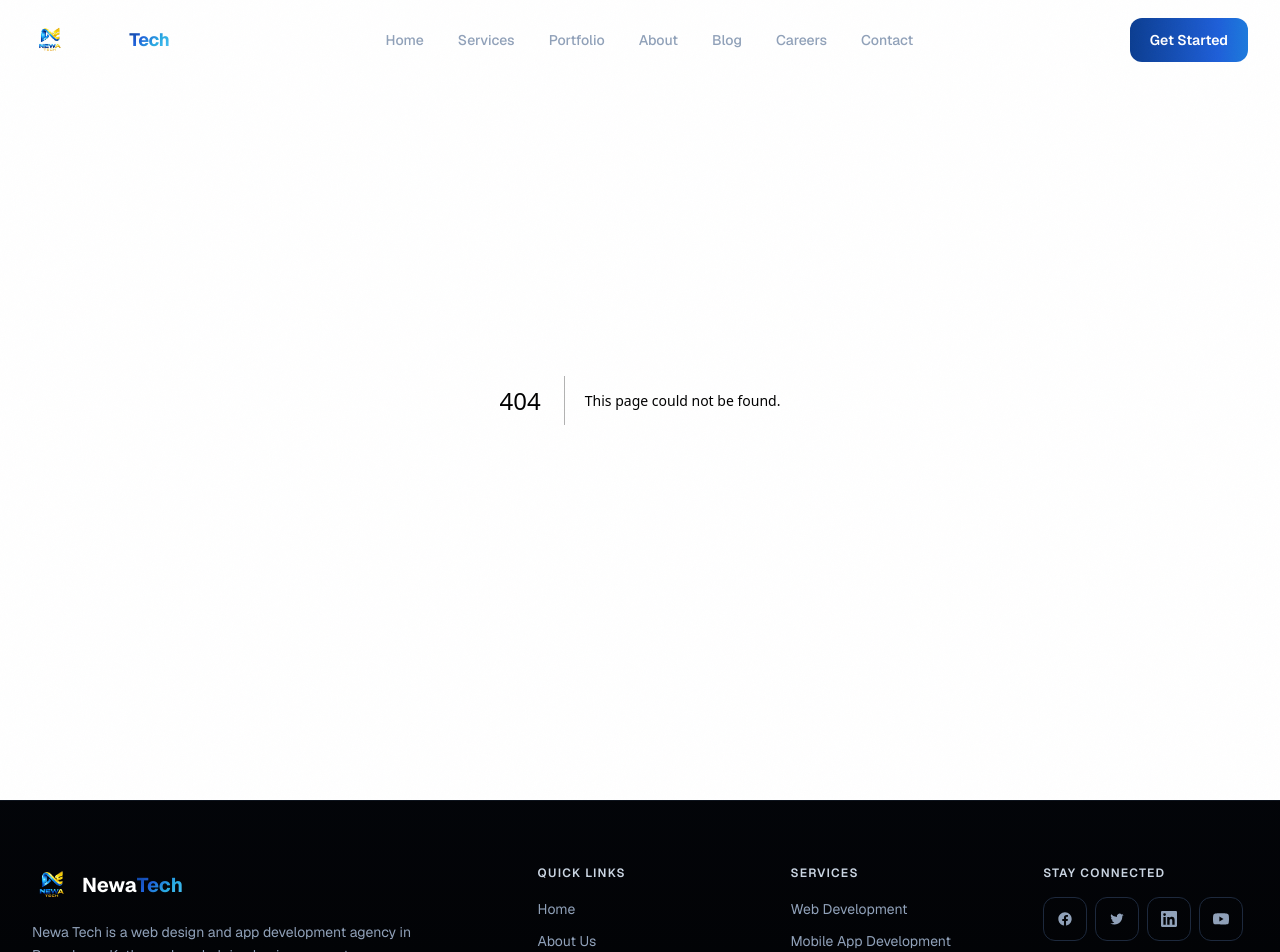
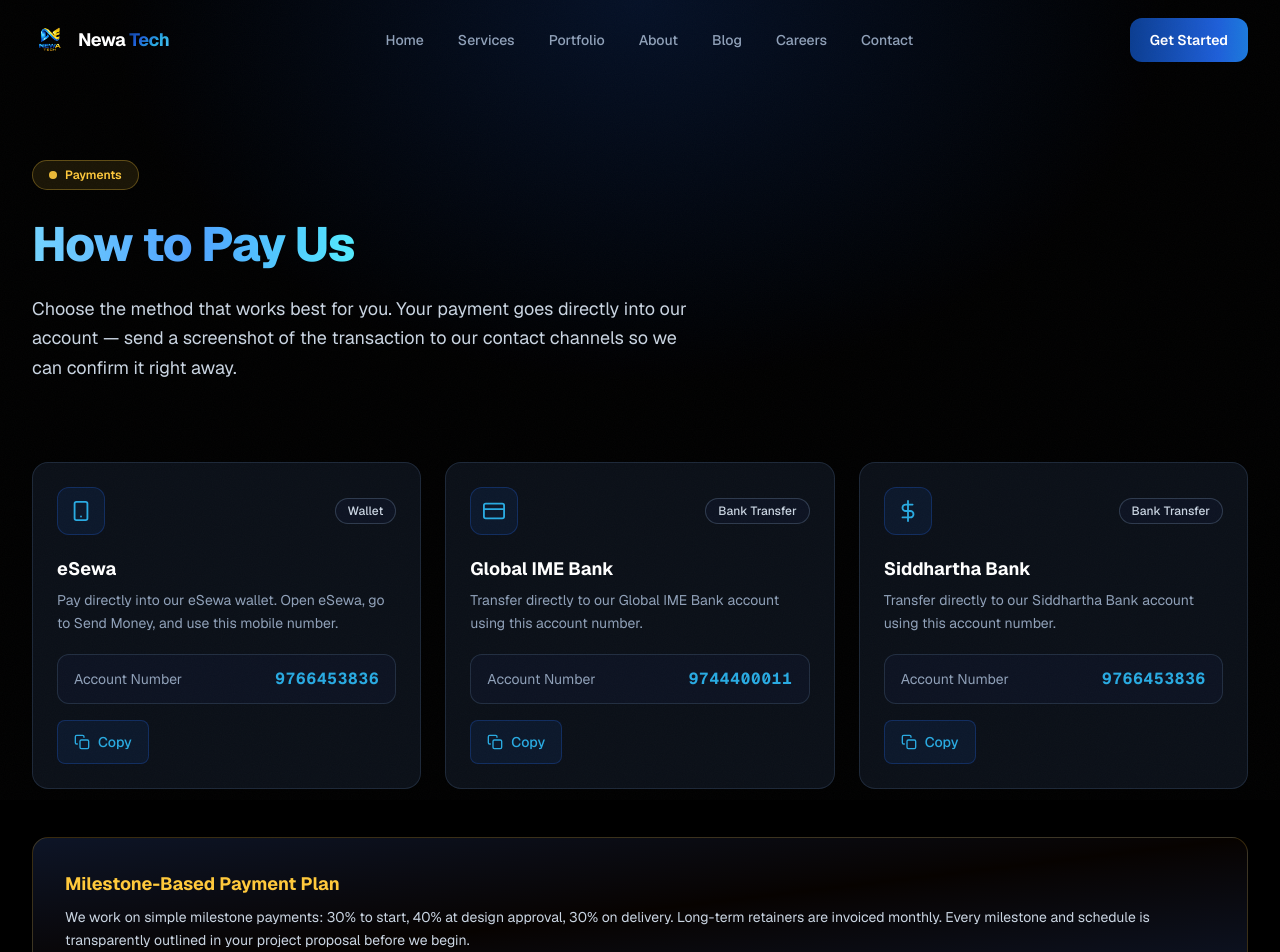
Before and after one commit to Newar-Engineer/Corporate-, a Next.js app: page /payment in a window 1280 px wide. Before the commit this address had no page. Shown: the top 952 px of the page. Built offline with nearby package versions, Linux system fonts and the light colour scheme.

Commit message:
Add /payment page and real footer social links

```diff
--- /dev/null
+++ b/src/app/payment/PaymentCopyButton.tsx
@@ -0,0 +1,37 @@
+"use client";
+
+import { useState } from "react";
+import { useToast } from "@/components/ui/Toast";
+import { FiCopy, FiCheck } from "react-icons/fi";
+
+interface PaymentCopyButtonProps {
+  accountNumber: string;
+}
+
+export default function PaymentCopyButton({ accountNumber }: PaymentCopyButtonProps) {
+  const { showToast } = useToast();
+  const [copied, setCopied] = useState(false);
+
+  async function handleCopy() {
+    try {
+      await navigator.clipboard.writeText(accountNumber);
+      setCopied(true);
+      showToast({ type: "success", message: "Account number copied" });
+      setTimeout(() => setCopied(false), 2000);
+    } catch {
+      showToast({ type: "error", message: "Could not copy. Copy it manually." });
+    }
+  }
+
+  return (
+    <button
+      type="button"
+      onClick={handleCopy}
+      className="inline-flex min-h-[44px] items-center gap-2 rounded-lg border border-primary/30 bg-primary/10 px-4 py-2 text-sm font-medium text-primary-light transition-colors hover:bg-primary/20"
+      aria-label={`Copy account number ${accountNumber}`}
+    >
+      {copied ? <FiCheck size={16} /> : <FiCopy size={16} />}
+      {copied ? "Copied" : "Copy"}
+    </button>
+  );
+}
--- /dev/null
+++ b/src/app/payment/page.tsx
@@ -0,0 +1,110 @@
+import type { Metadata } from "next";
+import { FiSmartphone, FiCreditCard, FiDollarSign } from "react-icons/fi";
+import PaymentCopyButton from "./PaymentCopyButton";
+
+export const metadata: Metadata = {
+  title: "Payments — Newa Tech",
+  description:
+    "Pay Newa Tech directly via eSewa, Global IME Bank, or Siddhartha Bank. Use the account details below to complete your payment.",
+};
+
+const paymentMethods = [
+  {
+    name: "eSewa",
+    icon: FiSmartphone,
+    number: "9766453836",
+    type: "Wallet",
+    description:
+      "Pay directly into our eSewa wallet. Open eSewa, go to Send Money, and use this mobile number.",
+  },
+  {
+    name: "Global IME Bank",
+    icon: FiCreditCard,
+    number: "9744400011",
+    type: "Bank Transfer",
+    description:
+      "Transfer directly to our Global IME Bank account using this account number.",
+  },
+  {
+    name: "Siddhartha Bank",
+    icon: FiDollarSign,
+    number: "9766453836",
+    type: "Bank Transfer",
+    description:
+      "Transfer directly to our Siddhartha Bank account using this account number.",
+  },
+];
+
+export default function PaymentPage() {
+  return (
+    <div className="bg-black min-h-screen text-slate-100 selection:bg-gold selection:text-black">
+      <section className="relative overflow-hidden pt-32 pb-16 sm:pt-40 sm:pb-20">
+        <div className="absolute inset-0 bg-[radial-gradient(ellipse_at_top,rgba(30,95,217,0.18),transparent_60%)]" />
+        <div className="relative mx-auto max-w-7xl px-4 sm:px-6 lg:px-8">
+          <span className="inline-flex items-center gap-2 rounded-full border border-gold/30 bg-gold/10 px-4 py-1.5 text-xs font-semibold text-gold mb-6">
+            <span className="h-2 w-2 rounded-full bg-gold animate-pulse" />
+            Payments
+          </span>
+          <h1 className="text-3xl sm:text-5xl font-extrabold text-white leading-tight tracking-tight mb-5">
+            <span className="bg-gradient-to-r from-sky-300 via-blue-400 to-cyan-300 bg-clip-text text-transparent">
+              How to Pay Us
+            </span>
+          </h1>
+          <p className="text-slate-300 text-base sm:text-lg leading-relaxed max-w-2xl">
+            Choose the method that works best for you. Your payment goes directly
+            into our account — send a screenshot of the transaction to our
+            contact channels so we can confirm it right away.
+          </p>
+        </div>
+      </section>
+
+      <section className="relative pb-20 sm:pb-28">
+        <div className="mx-auto max-w-7xl px-4 sm:px-6 lg:px-8">
+          <div className="grid grid-cols-1 md:grid-cols-2 lg:grid-cols-3 gap-6">
+            {paymentMethods.map((method) => (
+              <div
+                key={method.name}
+                className="group relative overflow-hidden rounded-2xl border border-slate-700/50 bg-slate-800/40 p-6 transition-all duration-300 hover:-translate-y-1 hover:border-primary/40 hover:shadow-[0_0_30px_rgba(30,95,217,0.15)]"
+              >
+                <div className="flex items-center justify-between mb-5">
+                  <div className="flex h-12 w-12 items-center justify-center rounded-xl border border-primary/30 bg-primary/10 text-primary-light">
+                    <method.icon size={22} />
+                  </div>
+                  <span className="rounded-full border border-slate-600/60 bg-slate-900/60 px-3 py-1 text-xs font-medium text-slate-300">
+                    {method.type}
+                  </span>
+                </div>
+
+                <h2 className="text-lg font-bold text-white mb-1.5">{method.name}</h2>
+                <p className="text-sm text-slate-400 leading-relaxed mb-5">
+                  {method.description}
+                </p>
+
+                <div className="flex items-center justify-between gap-3 rounded-xl border border-slate-700/60 bg-slate-900/60 px-4 py-3 mb-4">
+                  <span className="text-sm text-slate-400">Account Number</span>
+                  <span className="text-base font-mono font-bold text-primary-light tracking-wider">
+                    {method.number}
+                  </span>
+                </div>
+
+                <PaymentCopyButton accountNumber={method.number} />
+              </div>
+            ))}
+          </div>
+
+          <div className="mt-12 rounded-2xl border border-gold/20 bg-gradient-to-br from-slate-900/90 via-amber-950/10 to-slate-900/90 p-6 sm:p-8">
+            <h2 className="text-lg font-bold text-gold mb-2">
+              Milestone-Based Payment Plan
+            </h2>
+            <p className="text-sm text-slate-300 leading-relaxed">
+              We work on simple milestone payments: 30% to start, 40% at design
+              approval, 30% on delivery. Long-term retainers are invoiced
+              monthly. Every milestone and schedule is transparently outlined in
+              your project proposal before we begin.
+            </p>
+          </div>
+        </div>
+      </section>
+    </div>
+  );
+}
--- a/src/components/layout/Footer.tsx
+++ b/src/components/layout/Footer.tsx
@@ -12,6 +12,7 @@ const quickLinks = [
   { href: "/blog", label: "Blog" },
   { href: "/contact", label: "Contact" },
   { href: "/careers", label: "Careers" },
+  { href: "/payment", label: "Payments" },
 ];
 
 const serviceLinks = [
@@ -24,22 +25,22 @@ const serviceLinks = [
 const socialLinks = [
   {
     label: "Facebook",
-    href: "#",
+    href: "https://www.facebook.com/profile.php?id=61592553510986",
     path: "M22 12c0-5.523-4.477-10-10-10S2 6.477 2 12c0 4.991 3.657 9.128 8.438 9.878v-6.987h-2.54V12h2.54V9.797c0-2.506 1.492-3.89 3.777-3.89 1.094 0 2.238.195 2.238.195v2.46h-1.26c-1.243 0-1.63.771-1.63 1.562V12h2.773l-.443 2.89h-2.33v6.988C18.343 21.128 22 16.991 22 12z",
   },
   {
     label: "Twitter",
-    href: "#",
+    href: "https://x.com/newa_tech",
     path: "M8.29 20.251c7.547 0 11.675-6.253 11.675-11.675 0-.178 0-.355-.012-.53A8.348 8.348 0 0022 5.92a8.19 8.19 0 01-2.357.646 4.118 4.118 0 001.804-2.27 8.224 8.224 0 01-2.605.996 4.107 4.107 0 00-6.993 3.743 11.65 11.65 0 01-8.457-4.287 4.106 4.106 0 001.27 5.477A4.072 4.072 0 012.8 9.713v.052a4.105 4.105 0 003.292 4.022 4.095 4.095 0 01-1.853.07 4.108 4.108 0 003.834 2.85A8.233 8.233 0 012 18.407a11.616 11.616 0 006.29 1.84",
   },
   {
     label: "LinkedIn",
-    href: "#",
+    href: "https://np.linkedin.com/",
     path: "M20.447 20.452h-3.554v-5.569c0-1.328-.027-3.037-1.852-3.037-1.853 0-2.136 1.445-2.136 2.939v5.667H9.351V9h3.414v1.561h.046c.477-.9 1.637-1.85 3.37-1.85 3.601 0 4.267 2.37 4.267 5.455v6.286zM5.337 7.433a2.062 2.062 0 01-2.063-2.065 2.064 2.064 0 112.063 2.065zm1.782 13.019H3.555V9h3.564v11.452zM22.225 0H1.771C.792 0 0 .774 0 1.729v20.542C0 23.227.792 24 1.771 24h20.451C23.2 24 24 23.227 24 22.271V1.729C24 .774 23.2 0 22.222 0h.003z",
   },
   {
     label: "YouTube",
-    href: "#",
+    href: "https://www.youtube.com/",
     path: "M23.498 6.186a3.016 3.016 0 00-2.122-2.136C19.505 3.545 12 3.545 12 3.545s-7.505 0-9.377.505A3.017 3.017 0 00.502 6.186C0 8.07 0 12 0 12s0 3.93.502 5.814a3.016 3.016 0 002.122 2.136c1.871.505 9.376.505 9.376.505s7.505 0 9.377-.505a3.015 3.015 0 002.122-2.136C24 15.93 24 12 24 12s0-3.93-.502-5.814zM9.545 15.568V8.432L15.818 12l-6.273 3.568z",
   },
 ];
```
